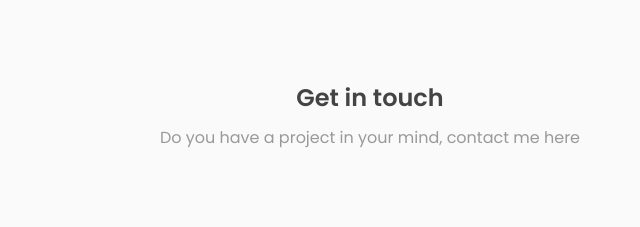
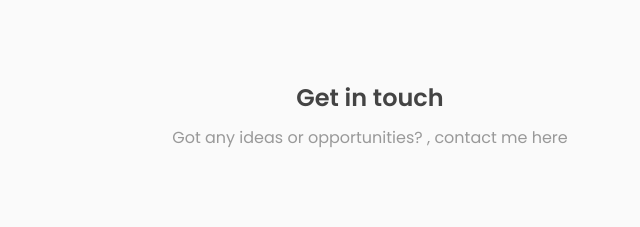
Before and after one commit to suzal777/UpdatedPortfolioWebsite, a plain HTML site: page index.html in a window 1280 px wide. Shown: the part 3240-3467 px from the top of the page, 270-910 px from the left. Drawn offline with nearby package versions, Linux system fonts and the light colour scheme; no server answers.

Commit message:
Updated contact section text

```diff
--- a/index.html
+++ b/index.html
@@ -250,7 +250,7 @@
        <section class="section" id="contact">
           <div class="top-header">
             <h1>Get in touch</h1>
-            <span>Do you have a project in your mind, contact me here</span>
+            <span>Got any ideas or opportunities? , contact me here</span>
           </div>
           <div class="row">
              <div class="col">
```
